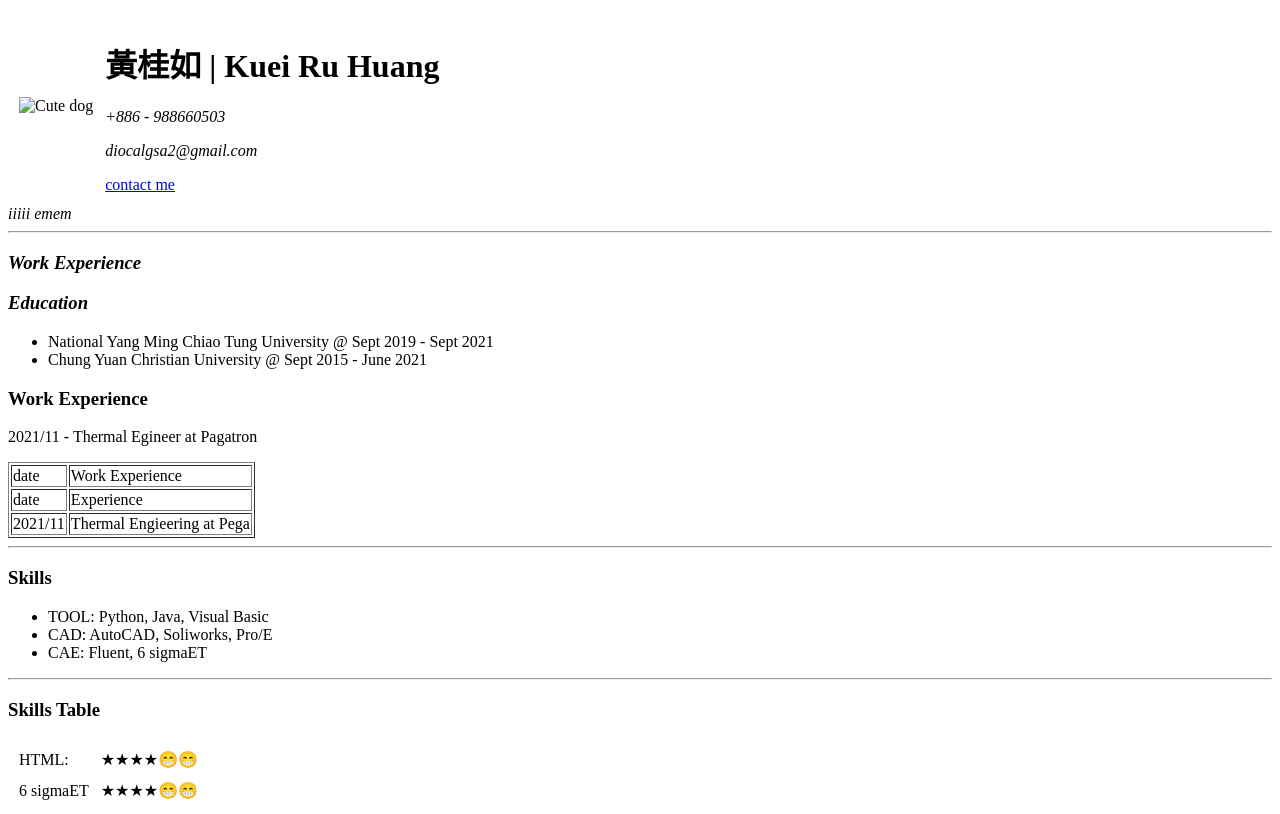
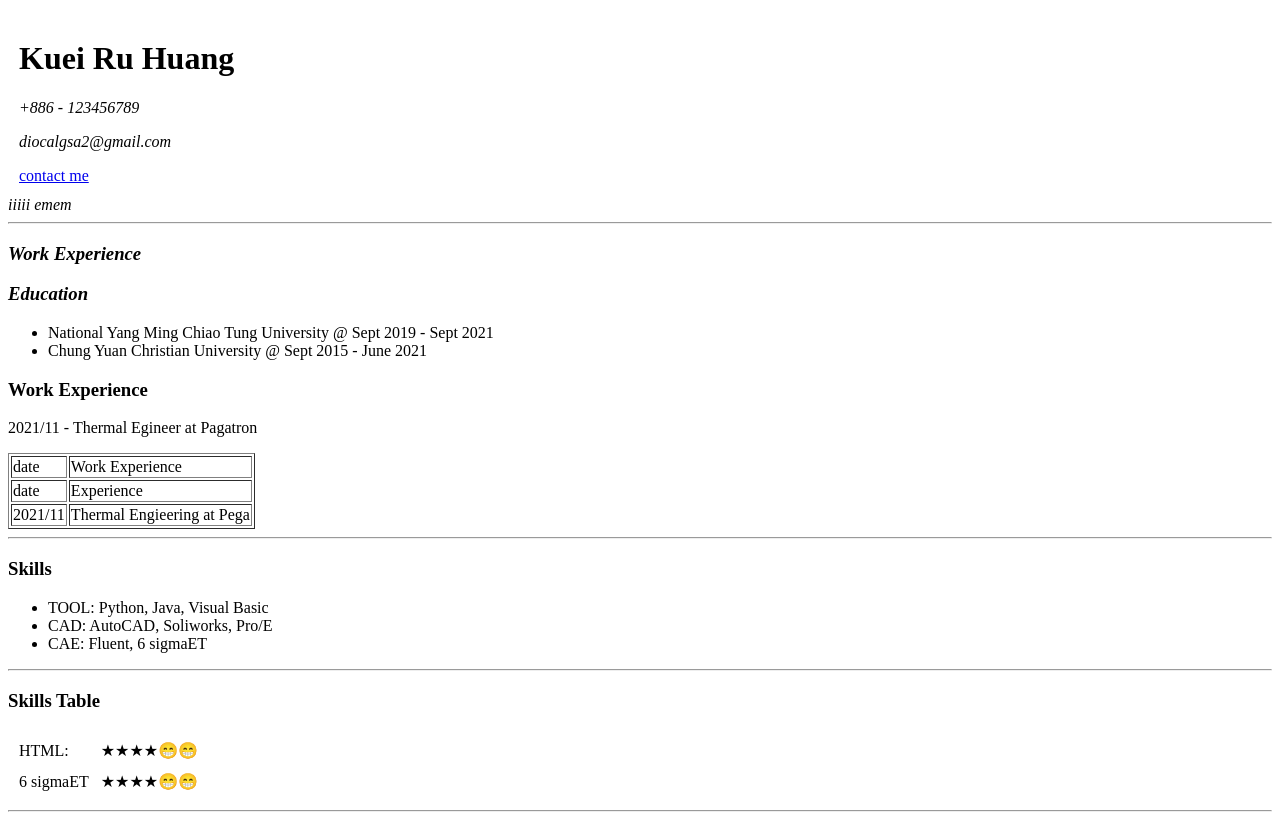
Before and after one commit to diocalgsa2/CV, a plain HTML site: page index.html in a window 1280 px wide. Shown: the top 814 px of the page. Drawn offline with Linux system fonts and the light colour scheme.

Commit message:
initial CV

```diff
--- a/index.html
+++ b/index.html
@@ -9,10 +9,9 @@
 <body>
   <table cellspacing="10">
     <tr>
-      <td><img src"dog-field.jpg" alt="Cute dog"></td>
       <td>
-        <h1>黃桂如 | Kuei Ru Huang</h1>
-        <p><em>+886 - 988660503</em></p>
+        <h1>Kuei Ru Huang</h1>
+        <p><em>+886 - 123456789</em></p>
         <p><em>diocalgsa2@gmail.com</em></p>
         <a href="Contact.html">contact me</a>
       </td>
```
